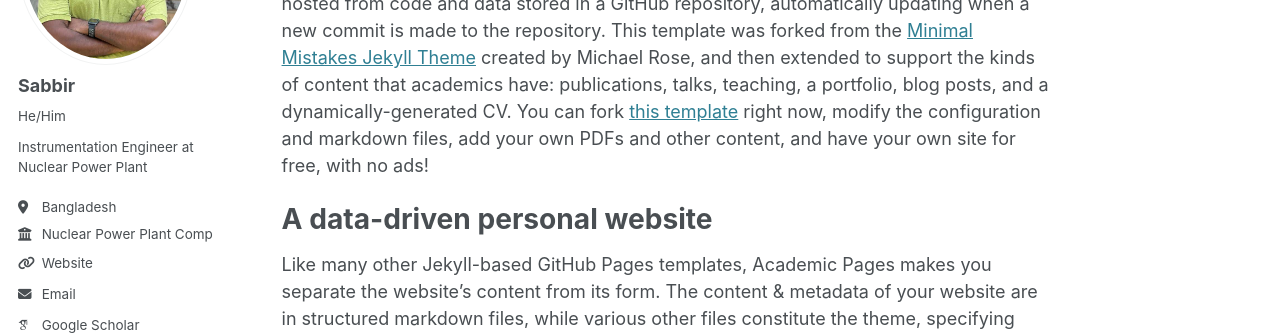
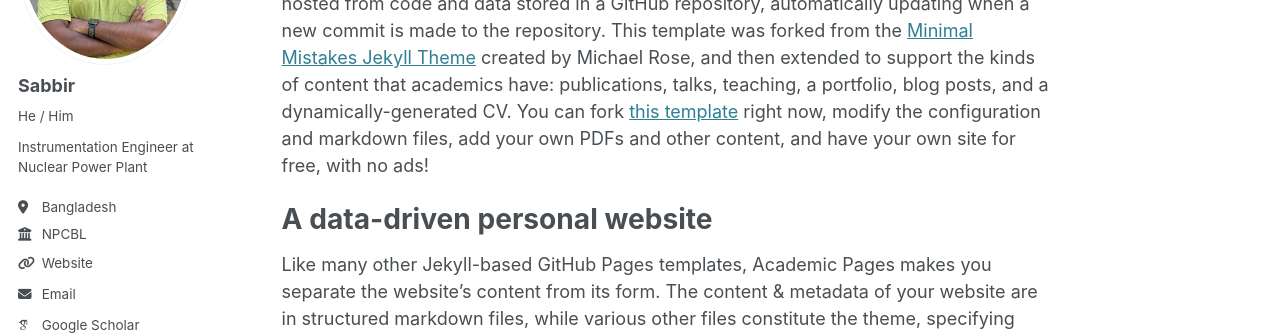
Before and after one commit to sabb1r/sabb1r.github.io, a Jekyll site: the page built from _pages/about.md, in a window 1280 px wide. Shown: the part 233-568 px from the top of the page. Built offline with Jekyll 4.4.1, drawn with Linux system fonts in a browser that asks for light colours; some web fonts are replaced.

Commit message:
Update _config.yml

```diff
--- a/_config.yml
+++ b/_config.yml
@@ -13,9 +13,9 @@ title                    : "Sabbir Ahmed"
 title_separator          : "-"
 name                     : &name "Sabbir Ahmed"
 description              : &description "personal description"
-url                      : https://sabbirahmed.com.bd # the base hostname & protocol for your site e.g. "https://[your GitHub username].github.io"
+url                      : "https://sabbirahmed.com.bd" # the base hostname & protocol for your site e.g. "https://[your GitHub username].github.io"
 baseurl                  : "" # the subpath of your site, e.g. "/blog"
-repository               : "academicpages/academicpages.github.io"
+repository               : "sabb1r/sabb1r.github.io"
 
 # Site Author - The following control what appear as part of the author content on the side bar.
 #               If a field is blank the icon and link will not appear, otherwise it will be shown.
@@ -24,10 +24,10 @@ author:
   # Biographic information
   avatar           : "profile.png"
   name             : "Sabbir"
-  pronouns         : "He/Him"
+  pronouns         : "He / Him"
   bio              : "Instrumentation Engineer at Nuclear Power Plant"
   location         : "Bangladesh"
-  employer         : "Nuclear Power Plant Company Bangladesh Limited"
+  employer         : "NPCBL"
   uri              : "https://npcbl.portal.gov.bd/"
   email            : "site@rooppurnpp.gov.bd"
 
```
